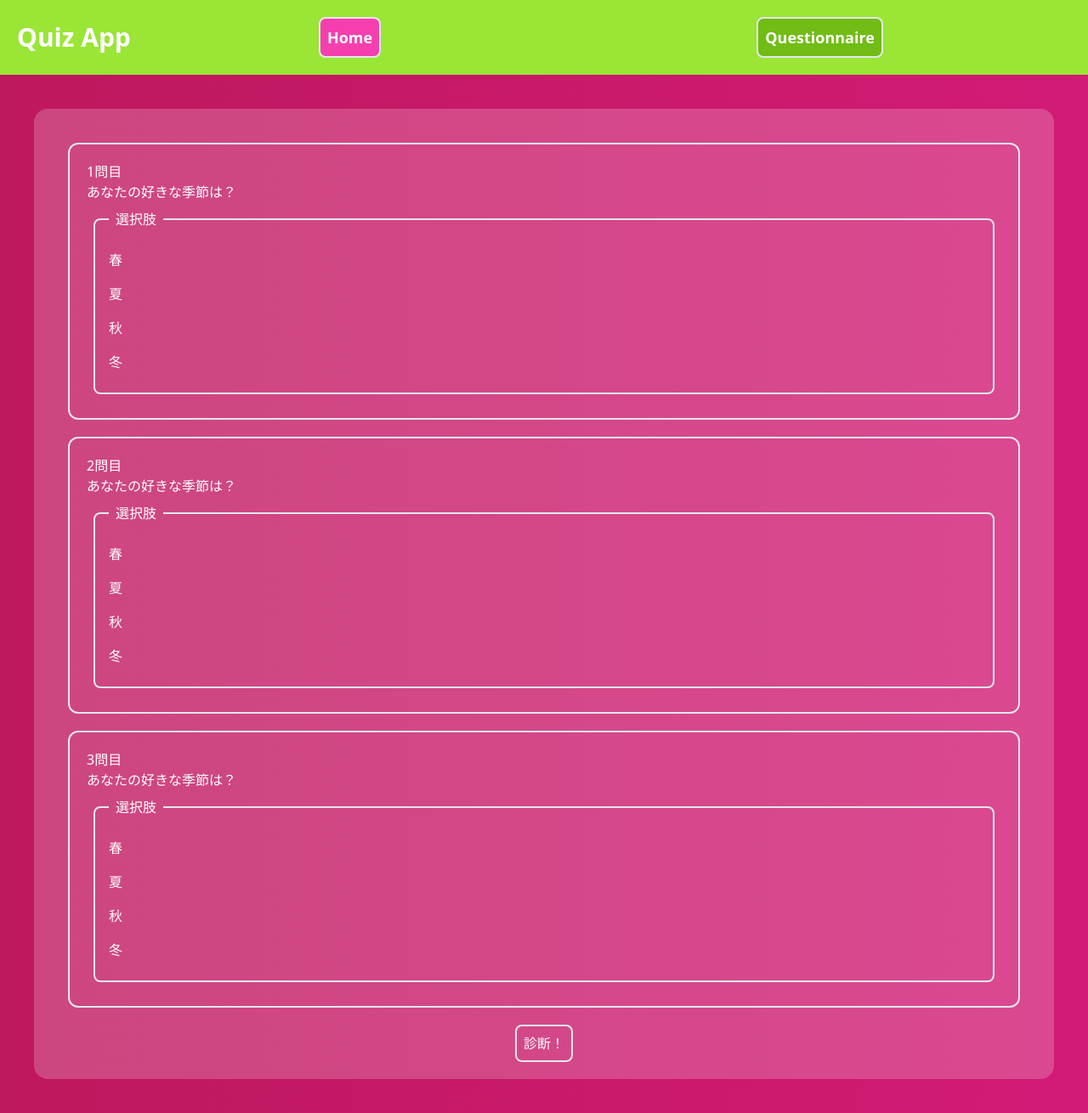
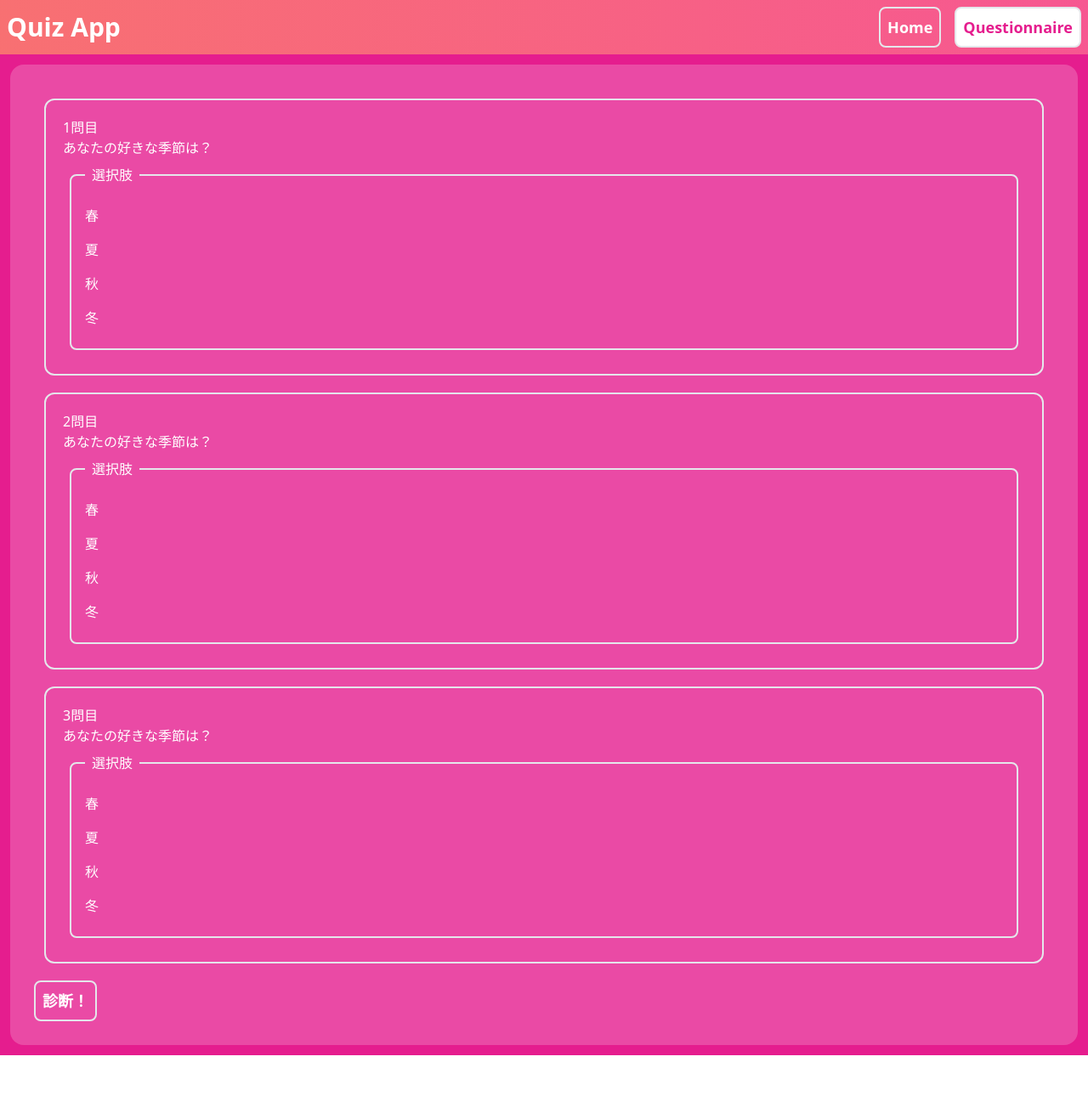
Before and after one commit to kawaneao1996/CITRINE_MATCH, a React (Vite) app: page /questionnaire in a window 1280 px wide. Shown: the whole page at 85% size. After the commit the page ends 1242 px from the top, so only its background shows below. Built offline with nearby package versions, Linux system fonts and the light colour scheme.

Commit message:
背景を変更

```diff
--- a/src/organisms/Header.tsx
+++ b/src/organisms/Header.tsx
@@ -1,5 +1,5 @@
 import { NavLink } from "react-router-dom";
-import { BUTTON_THEME, BUTTON_THEME_ACTIVE } from "../utils/theme";
+import { BUTTON_THEME, BUTTON_THEME_ACTIVE, GRADATION_ANIMATE_THEME } from "../utils/theme";
 
 export default function Header() {
     const generateActiveStyle = ({ isActive }: { isActive: boolean }) => {
@@ -17,10 +17,10 @@ export default function Header() {
     return (
         <>
             {/* 各ページへのリンクをヘッダーに表示する */}
-            <header className="bg-secondary-400">
-                <div className="flex flex-row justify-between items-center p-5">
+            <header className={GRADATION_ANIMATE_THEME}>
+                <div className="flex flex-row justify-between items-center">
                     <div className="flex flex-row items-center center">
-                        <div className="text-3xl font-bold text-white">Quiz App</div>
+                        <div className="text-3xl font-bold text-white p-2">Quiz App</div>
                     </div>
                     <div className="flex flex-row justify-end items-center flex-grow">
                         <HeaderContent path="/" label="Home" />
--- a/src/organisms/QuizCardsOrganism.tsx
+++ b/src/organisms/QuizCardsOrganism.tsx
@@ -5,6 +5,7 @@ import { Answers, EvaluationCriteria } from "../quiz/Types";
 import { calculateScore } from "../utils/CalculateScore";
 import { NullCheckArray } from "../utils/NullCheckArray";
 import { useEffect, useRef } from "react";
+import Button from "../elements/Button";
 
 function QuizCardsOrganism() {
     const { register, handleSubmit, formState: { isSubmitted }, watch } = useForm<Answers>();
@@ -54,25 +55,15 @@ function QuizCardsOrganism() {
                     {
                         quizItems_ver0.map((quizItem, index) => (
                             <div ref={refs[index]} key={`quizItem.div.${index}`}> {/* 各選択肢に参照を設定 */}
-                                <QuizCard key={`quizItem.QuizCard.${index}`}  quizItem={quizItem} index={index} register={register} isSubmitted={isSubmitted} />
+                                <QuizCard key={`quizItem.QuizCard.${index}`} quizItem={quizItem} index={index} register={register} isSubmitted={isSubmitted} />
                             </div>
                         ))
                     }
-                    <button type="submit"
+                    <Button
+                        type="submit"
                         ref={submitButtonRef}
-                        className="
-                        mx-auto
-                        block
-                        p-2
-                        text-white
-                        hover:text-primary-600
-                        hover:bg-white
-                        border-2
-                        rounded-lg
-                    "
-                    >
-                        診断！
-                    </button>
+                        label="診断！"
+                    />
                 </form>
             </div>
         </>
--- a/src/templates/HomeTemplate.tsx
+++ b/src/templates/HomeTemplate.tsx
@@ -1,12 +1,13 @@
 import Button from "../elements/Button";
 import Header from "../organisms/Header";
+import { BACKGROUND_THEME } from "../utils/theme";
 
 export default function HomeTemplate() {
     return (
         <>
             <Header />
             {/* 心理テストの画面に遷移するボタン */}
-            <div className="bg-primary-500 min-h-screen">
+            <div className={BACKGROUND_THEME}>
                 <Button type="button" label="心理テストを始める" />
             </div>
         </>
--- a/src/templates/QuestionnaireTemplate.tsx
+++ b/src/templates/QuestionnaireTemplate.tsx
@@ -1,21 +1,13 @@
 import Header from "../organisms/Header";
 import QuizCardsOrganism from "../organisms/QuizCardsOrganism";
+import { BACKGROUND_THEME } from "../utils/theme";
 
 function QuestionnaireTemplate() {
     // TODO パンくずリストを追加する
     return (
         <>
             <Header />
-            <div className="
-            w-full
-            h-full
-            p-10
-            bg-gradient-to-r
-            from-pink-700
-            via-primary-600
-            to-primary-700
-            background-animate
-            ">
+            <div className={BACKGROUND_THEME}>
                 <QuizCardsOrganism />
             </div>
         </>
--- a/src/utils/theme.tsx
+++ b/src/utils/theme.tsx
@@ -1,9 +1,11 @@
+export const BACKGROUND_THEME = `
+bg-primary-600 min-h-screen p-3
+`;
 export const BUTTON_THEME = `
-                mx-auto
                 block
+                m-2
                 p-2
                 text-white
-                bg-primary-500
                 hover:text-primary-600
                 hover:bg-white
                 border-2
@@ -12,15 +14,20 @@ export const BUTTON_THEME = `
                 text-lg
             `;
 export const BUTTON_THEME_ACTIVE = `
-                mx-auto
                 block
+                m-2
                 p-2
-                text-white
-                bg-secondary-500
-                hover:text-secondary-600
-                hover:bg-white
+                bg-white
+                text-primary-600
                 border-2
                 rounded-lg
                 font-bold
                 text-lg
             `;
+export const GRADATION_ANIMATE_THEME = `
+                bg-gradient-to-r
+                from-red-400
+                via-primary-500
+                to-primary-700
+                background-animate
+            `;
```
